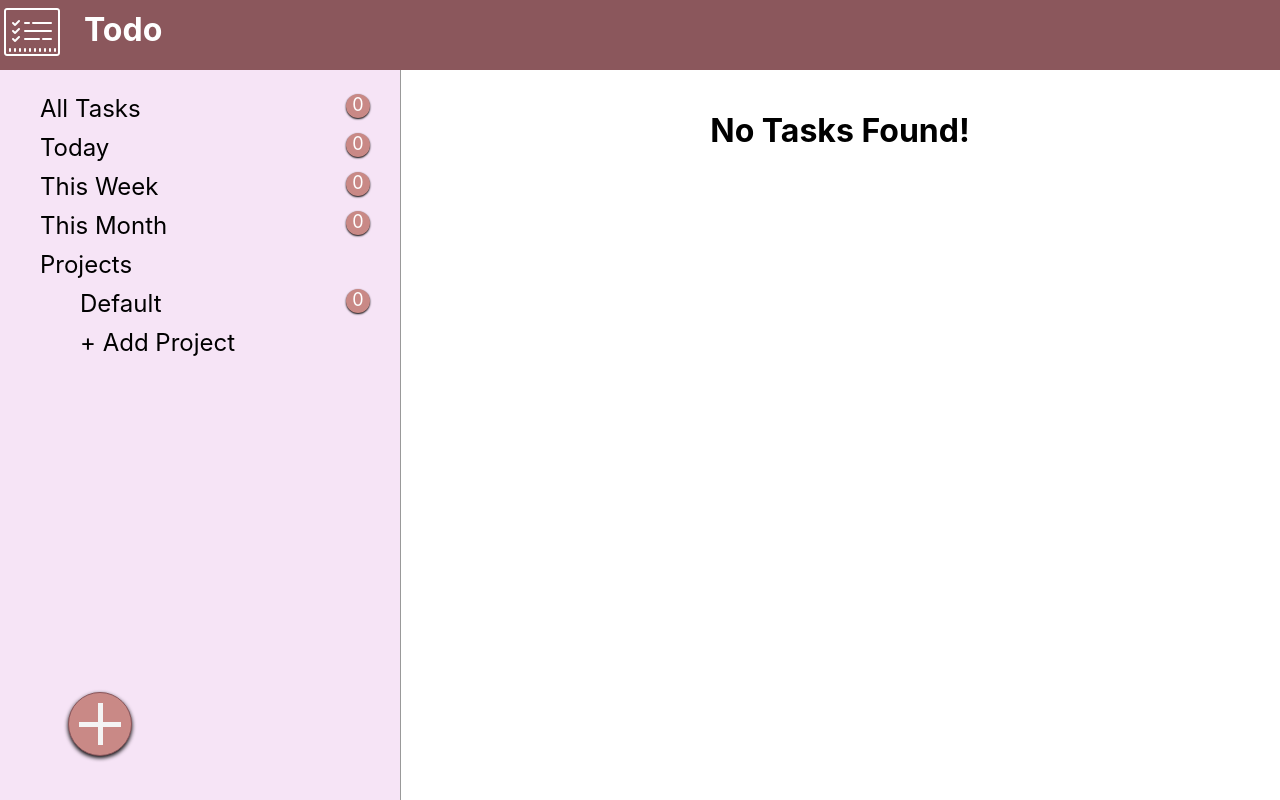
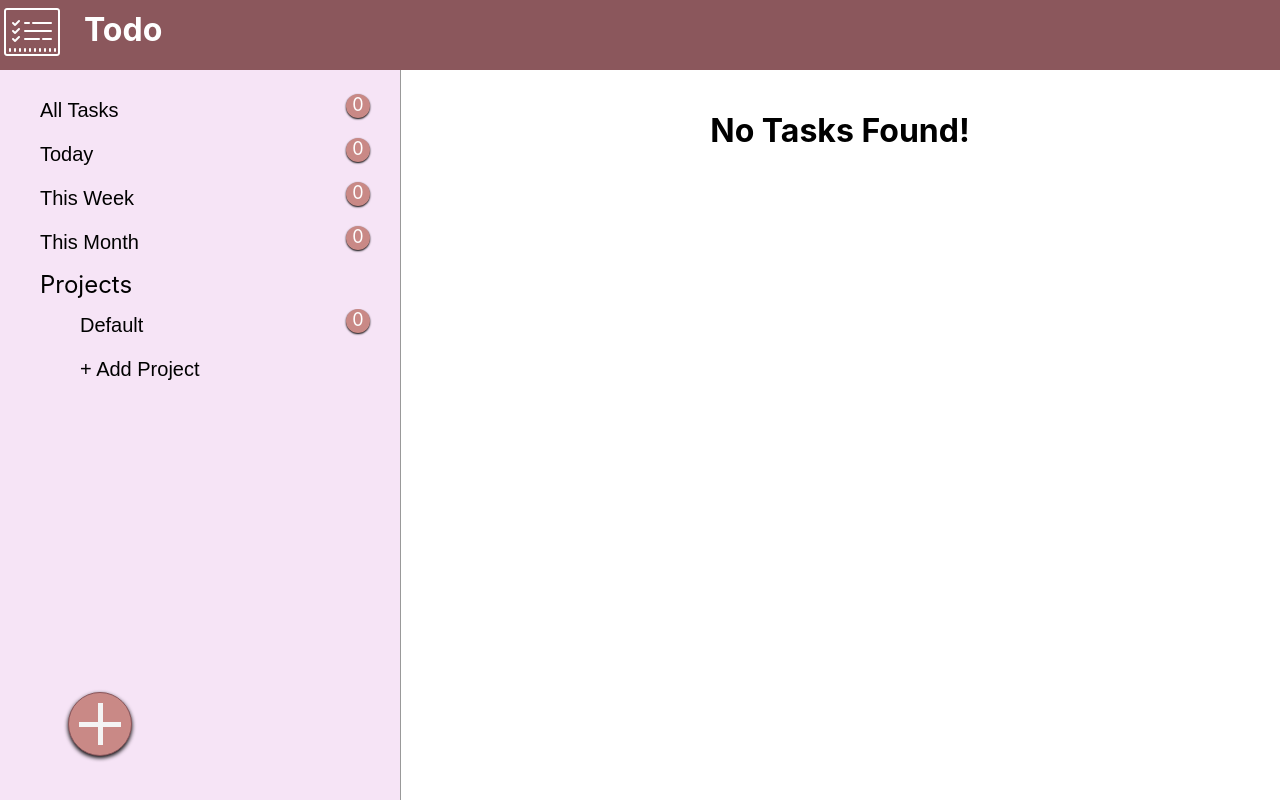
Before and after one commit to AmberThrall/Todo-App, a React (Create React App) app: page / in a window 1280 px wide. Built offline with nearby package versions, Linux system fonts and the light colour scheme.

Commit message:
Fixed all the warnings.

```diff
--- a/src/App.js
+++ b/src/App.js
@@ -286,6 +286,7 @@ class App extends React.Component {
                 return (
                     <Task
                         id={task.id}
+                        key={task.id}
                         title={task.title}
                         due={task.due}
                         priority={task.priority}
--- a/src/Modal.js
+++ b/src/Modal.js
@@ -6,7 +6,7 @@ function Modal(props) {
         <div className="modal" style={{display: props.isOpen ? "block" : "none"}}>
             <div className="modal-content">
                 <div className="modal-header">
-                    <span class="close" onClick={props.onClose}>&times;</span>
+                    <span className="close" onClick={props.onClose}>&times;</span>
                     <h2>{props.header}</h2>
                 </div>
                 <div className="modal-body">
--- a/src/NavBar.css
+++ b/src/NavBar.css
@@ -20,11 +20,26 @@
 }
 
 .navProjects {
+    overflow: auto;
+    height: 50vh;
     list-style-type: none;
 }
 
 .navItem {
     padding-right: 30px;
+}
+
+.navItem button {
+    padding: 0;
+    font-size: 20px;
+    border: 0;
+    color: black;
+    background-color: transparent;
+}
+
+.navItem button:hover {
+    cursor: pointer;
+    text-decoration: underline;
 }
 
 .navItemCount {
--- a/src/NavBar.js
+++ b/src/NavBar.js
@@ -3,14 +3,14 @@ import './NavBar.css';
 
 function NavBar(props) {
     const categories = props.categories.map((category, id) => {
-        return <li key={id} className="navItem"><a onClick={category.onClick}>{category.name}</a><span className="navItemCount">{category.count}</span></li>;
+        return <li key={id} className="navItem"><button onClick={category.onClick}>{category.name}</button><span className="navItemCount">{category.count}</span></li>;
     });
 
     const projects = props.projects.map((project, id) => {
         if (project.count !== undefined)
-            return <li key={"project" + id} className="navItem"><a onClick={project.onClick}>{project.name}</a><span className="navItemCount">{project.count}</span></li>;
+            return <li key={"project" + id} className="navItem"><button onClick={project.onClick}>{project.name}</button><span className="navItemCount">{project.count}</span></li>;
         else
-            return <li key={"project" + id} className="navItem"><a onClick={project.onClick}>{project.name}</a></li>;
+            return <li key={"project" + id} className="navItem"><button onClick={project.onClick}>{project.name}</button></li>;
     });
 
     return (
--- a/src/Task.js
+++ b/src/Task.js
@@ -38,7 +38,7 @@ class Task extends React.Component {
                             type="checkbox"
                             className="taskCheckbox"
                          />
-                    <label for={"taskCheckbox-" + this.props.id} className={this.props.completed ? "taskTitleChecked" : "taskTitleUnchecked"}>
+                    <label htmlFor={"taskCheckbox-" + this.props.id} className={this.props.completed ? "taskTitleChecked" : "taskTitleUnchecked"}>
                         {this.props.title}
                     </label>
                 </td>
--- a/src/TaskEdit.js
+++ b/src/TaskEdit.js
@@ -52,14 +52,14 @@ class TaskEdit extends React.Component {
 
     render() {
         const projects = this.props.projects.map((project) => {
-            return <option value={project}>{project}</option>;
+            return <option key={project} value={project}>{project}</option>;
         });
 
         const priorities = ["Low", "Medium", "High"];
         const prioritiesContent = priorities.map((p) => {
             if (this.state.priority === p.toLowerCase()) {
                 return (
-                    <div>
+                    <div key={p}>
                         <input type="radio" name="priority" id={"taskPriority" + p} value={p} checked onChange={this.handleChange} />
                         <label htmlFor={"taskPriority" + p}><span><img src={check} alt="Checked Icon" /></span></label>
                     </div>
@@ -67,7 +67,7 @@ class TaskEdit extends React.Component {
             }
             else {
                 return (
-                    <div>
+                    <div key={p}>
                         <input type="radio" name="priority" id={"taskPriority" + p} value={p} onChange={this.handleChange} />
                         <label htmlFor={"taskPriority" + p}><span><img src={check} alt="Checked Icon" /></span></label>
                     </div>
```
